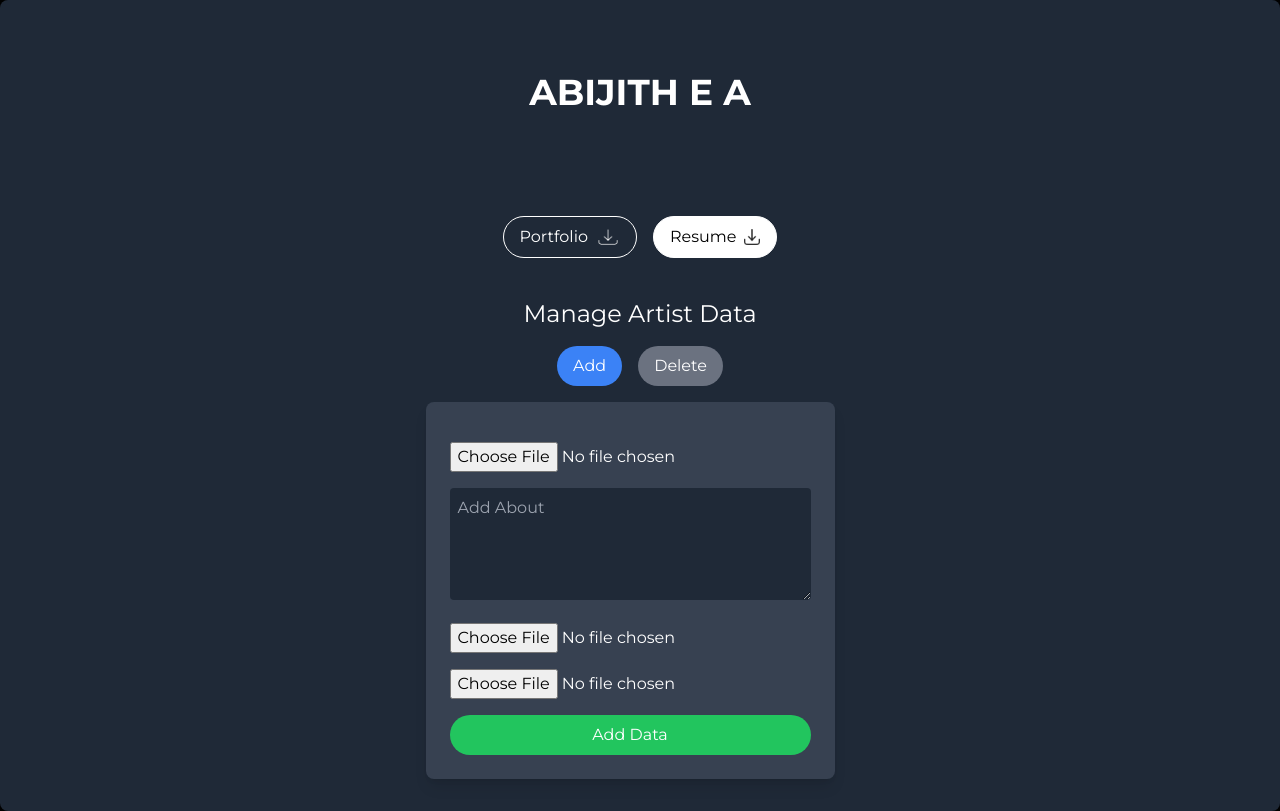
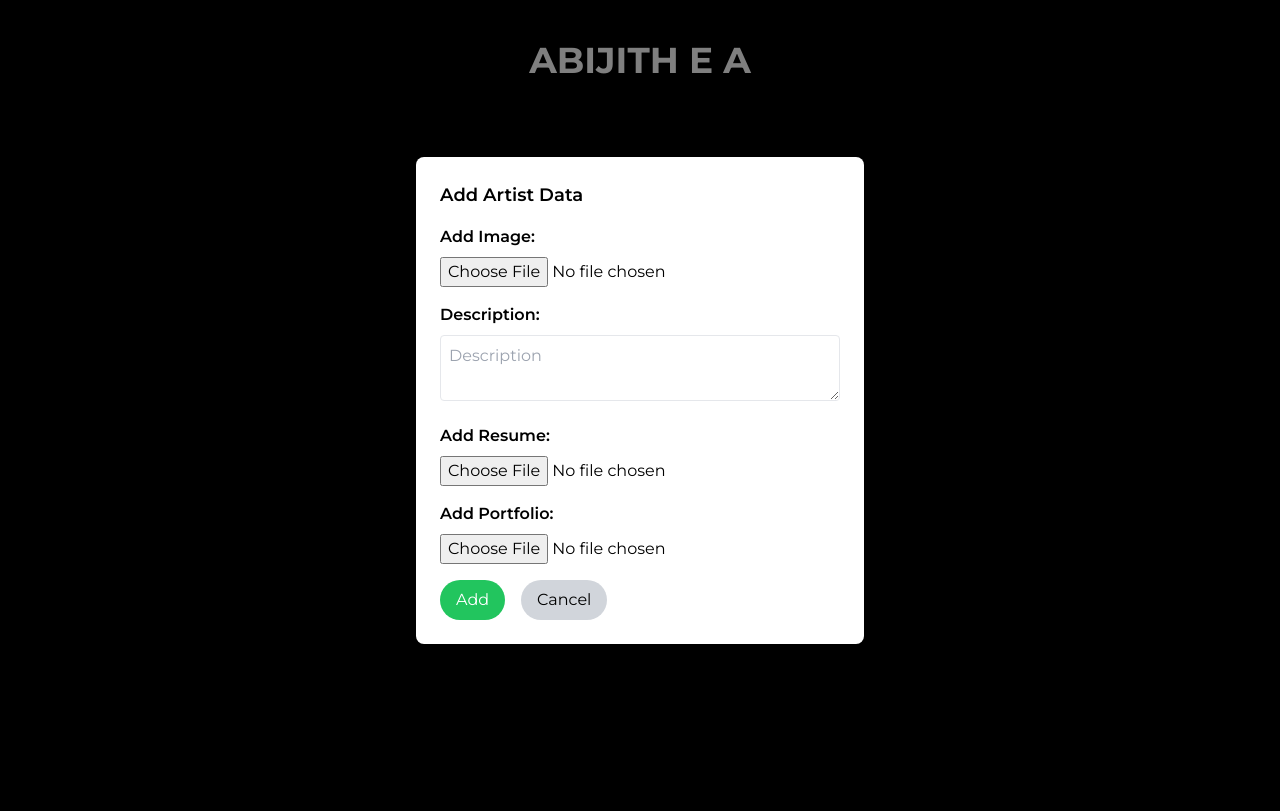
Before and after one commit to ATHULEA123/abijitheafrontend, a React (Vite) app: page /Aboutme in a window 1280 px wide. Both pictures are taken after a click on the button "Add". Built offline with nearby package versions, Linux system fonts and the light colour scheme; no server answers.

Commit message:
about admin chnaged

```diff
--- a/src/Components/AdminPanel/Aboutadmin.jsx
+++ b/src/Components/AdminPanel/Aboutadmin.jsx
@@ -1,7 +1,294 @@
+// import React, { useState, useEffect } from "react";
+// import downloadicon from "../../assets/downloadicon.png";
+// import downloadwhite from "../../assets/downloadwhite.png";
+// import axios from "axios";
+// const Aboutadmin = () => {
+//   const [artistData, setArtistData] = useState({
+//     artimage: "",
+//     about: "",
+//     resume: "",
+//     portfolio: "",
+//   });
+//   const [fileData, setFileData] = useState({
+//     artimage: null,
+//     resume: null,
+//     portfolio: null,
+//     about: "",
+//   });
+//   const [action, setAction] = useState("add");
+//   const [successMessage, setSuccessMessage] = useState("");
+//   const [loading, setLoading] = useState(false);
+//   const [errorMessage, setErrorMessage] = useState("");
+//   useEffect(() => {
+//     const fetchArtistData = async () => {
+//       try {
+//         const response = await axios.get(`${import.meta.env.VITE_BACKEND_BASE_URL}/art/artist`);
+//         setArtistData(response.data);
+//       } catch (error) {
+//         console.error("Error fetching :", error);
+//       }
+
+//     };
+//     fetchArtistData();
+//   }, []);
+//   const validateForm = () => {
+//     if (action === "add") {
+//       if (
+//         !fileData.about ||
+//         !fileData.artimage ||
+//         !fileData.resume ||
+//         !fileData.portfolio
+//       ) {
+//         setErrorMessage("Please fill in all fields before adding.");
+//         return false;
+//       }
+//     }
+//     return true;
+//   };
+//   const handleAction = async () => {
+//     if (!validateForm()) return;
+//     const formData = new FormData();
+//     if (action === "add") {
+//       formData.append("about", fileData.about);
+//       formData.append("artimage", fileData.artimage);
+//       formData.append("resume", fileData.resume);
+//       formData.append("portfolio", fileData.portfolio);
+//       setLoading(true);
+//       try {
+//         await axios.post(`${import.meta.env.VITE_BACKEND_BASE_URL}/art/artist`, formData);
+//         setSuccessMessage("Data added successfully!");
+//         setErrorMessage("");
+//         setFileData({
+//           artimage: null,
+//           resume: null,
+//           portfolio: null,
+//           about: "",
+//         });
+//       } catch (error) {
+//         console.error("Error adding data:", error);
+//         setErrorMessage("Failed to add data.");
+//       }
+
+//       setLoading(false);
+//     } else {
+//       setLoading(true);
+//       try {
+//         await axios.delete(`${import.meta.env.VITE_BACKEND_BASE_URL}/art/artist`, {
+//           data: fileData,
+//         });
+//         setSuccessMessage("Data deleted successfully!");
+//         setFileData({
+//           artimage: null,
+//           resume: null,
+//           portfolio: null,
+//           about: "",
+//         });
+//         setErrorMessage("");
+//       } catch (error) {
+//         console.error("Error deleting data:", error);
+//         setErrorMessage("Failed to delete data.");
+//       }
+
+//       setLoading(false);
+//     }
+//     const fetchArtistData = async () => {
+//       try {
+//         const response = await axios.get(`${import.meta.env.VITE_BACKEND_BASE_URL}/art/artist`);
+//         setArtistData(response.data);
+//       } catch (error) {
+//         console.error("Error fetching artist data:", error);
+//       }
+
+//     };
+//     await fetchArtistData();
+//     setTimeout(() => {
+//       setSuccessMessage("");
+//     }, 3000);
+//   };
+//   return (
+//     <div className="bg-gray-800 p-8 rounded-lg">
+//       <h1 className="text-white my-10 text-center text-4xl font-bold">
+//         ABIJITH E A
+//       </h1>
+//       <div className="flex flex-col md:flex-row gap-x-10 justify-center">
+//         <div className="text-center flex-shrink-0">
+//           {artistData.artimage && (
+//             <img
+//               src={`${import.meta.env.VITE_BACKEND_BASE_URL}/Uploads/${artistData.artimage.split("/").pop()}`}
+//               className="w-40 h-40 md:w-72 md:h-72 lg:w-96 lg:h-96 mx-auto rounded-xl object-cover"
+//               alt="Artist"
+//             />
+//           )}
+//         </div>
+//         <div className="max-w-2xl flex-grow">
+//           <p className="text-white">{artistData.about}</p>
+//         </div>
+//       </div>
+//       <div className="flex items-center justify-center gap-4 mt-10 flex-col md:flex-row">
+//         <button className="mt-6 py-2 px-4 border border-white rounded-full text-white flex items-center justify-center hover:text-black transition-colors">
+//           <a
+//             href={`${import.meta.env.VITE_BACKEND_BASE_URL}/Uploads/${artistData.portfolio.split("/").pop()}`}
+//             target="_blank"
+//             rel="noopener noreferrer"
+//             download
+//             className="text-white mr-2"
+//           >
+//             Portfolio
+//           </a>
+//           <img src={downloadwhite} alt="Right arrow" className="w-6" />
+//         </button>
+//         <button className="mt-6 py-2 px-4 border border-white rounded-full text-white flex items-center justify-center bg-white hover:text-black transition-colors">
+//           <a
+//             href={`${import.meta.env.VITE_BACKEND_BASE_URL}/Uploads/${artistData.resume.split("/").pop()}`}
+//             target="_blank"
+//             rel="noopener noreferrer"
+//             download
+//             className="text-black mr-2"
+//           >
+//             Resume
+//           </a>
+//           <img src={downloadicon} alt="Download icon" className="w-4" />
+//         </button>
+//       </div>
+//       <div className="mt-10 flex justify-center items-center flex-col">
+//         <h2 className="text-white text-2xl mb-4 text-center">
+//           Manage Artist Data
+//         </h2>
+//         {successMessage && (
+//           <div className="bg-green-500 text-white p-2 rounded mb-4 text-center">
+//             {successMessage}
+//           </div>
+//         )}
+//         {errorMessage && (
+//           <div className="bg-red-500 text-white p-2 rounded mb-4 text-center">
+//             {errorMessage}
+//           </div>
+//         )}
+//         <div className="flex justify-center gap-4 mb-4">
+//           <button
+//             onClick={() => setAction("add")}
+//             className={`py-2 px-4 ${
+//               action === "add" ? "bg-blue-500" : "bg-gray-500"
+//             } text-white rounded-full transition-all`}
+//           >
+//             Add
+//           </button>
+//           <button
+//             onClick={() => setAction("delete")}
+//             className={`py-2 px-4 ${
+//               action === "delete" ? "bg-red-500" : "bg-gray-500"
+//             } text-white rounded-full transition-all`}
+//           >
+//             Delete
+//           </button>
+//         </div>
+//         <div className="flex flex-col md:flex-row justify-center items-center gap-5">
+//           <div className="flex justify-center items-center ">
+//             <div className="bg-gray-700 p-6 rounded-lg shadow-lg w-full md:w-auto  ">
+//               <input
+//                 type="file"
+//                 onChange={(e) =>
+//                   setFileData((prev) => ({
+//                     ...prev,
+//                     artimage: e.target.files[0],
+//                   }))
+//                 }
+//                 className="mt-4 block w-full text-white"
+//               />
+//               <textarea
+//                 placeholder="Add About"
+//                 rows="4"
+//                 className="w-full p-2 mt-4 bg-gray-800 rounded text-white"
+//                 onChange={(e) =>
+//                   setFileData((prev) => ({ ...prev, about: e.target.value }))
+//                 }
+//               />
+//               <input
+//                 type="file"
+//                 onChange={(e) =>
+//                   setFileData((prev) => ({
+//                     ...prev,
+//                     resume: e.target.files[0],
+//                   }))
+//                 }
+//                 className="mt-4 block w-full text-white"
+//               />
+//               <input
+//                 type="file"
+//                 onChange={(e) =>
+//                   setFileData((prev) => ({
+//                     ...prev,
+//                     portfolio: e.target.files[0],
+//                   }))
+//                 }
+//                 className="mt-4 block w-full text-white"
+//               />
+//               <button
+//                 onClick={handleAction}
+//                 className={`mt-4 py-2 px-4 ${
+//                   action === "add" ? "bg-green-500" : "bg-red-500"
+//                 } text-white rounded-full w-full`}
+//               >
+//                 {loading
+//                   ? "Processing..."
+//                   : action === "add"
+//                   ? "Add Data"
+//                   : "Delete Data"}
+//               </button>
+//             </div>
+//           </div>
+//           <div className="flex flex-col gap-5">
+//             {fileData.artimage && (
+//               <div>
+//                 <h3 className="text-white">Image Preview:</h3>
+//                 <img
+//                   src={URL.createObjectURL(fileData.artimage)}
+//                   alt="Preview"
+//                   className="w-48 h-48 object-cover rounded-md"
+//                 />
+//               </div>
+//             )}
+//             {fileData.resume && (
+//               <div>
+//                 <h3 className="text-white">Resume Preview:</h3>
+//                 <a
+//                   href={URL.createObjectURL(fileData.resume)}
+//                   target="_blank"
+//                   rel="noopener noreferrer"
+//                   className="text-white underline"
+//                 >
+//                   View Portfolio
+//                 </a>
+//               </div>
+//             )}
+//             {fileData.portfolio && (
+//               <div>
+//                 <h3 className="text-white"> Portfolio Preview:</h3>
+//                 <a
+//                   href={URL.createObjectURL(fileData. portfolio)}
+//                   target="_blank"
+//                   rel="noopener noreferrer"
+//                   className="text-white underline"
+//                 >
+//                   View Resume
+//                 </a>
+//               </div>
+//             )}
+//           </div>
+//         </div>
+//       </div>
+//     </div>
+//   );
+// };
+// export default Aboutadmin;
+
+// Aboutadmin.js
 import React, { useState, useEffect } from "react";
+import axios from "axios";
 import downloadicon from "../../assets/downloadicon.png";
 import downloadwhite from "../../assets/downloadwhite.png";
-import axios from "axios";
+import AddArtistForm from "./AddArtistForm"; // Import the AddArtistForm component
+
 const Aboutadmin = () => {
   const [artistData, setArtistData] = useState({
     artimage: "",
@@ -9,87 +296,11 @@ const Aboutadmin = () => {
     resume: "",
     portfolio: "",
   });
-  const [fileData, setFileData] = useState({
-    artimage: null,
-    resume: null,
-    portfolio: null,
-    about: "",
-  });
-  const [action, setAction] = useState("add");
-  const [successMessage, setSuccessMessage] = useState("");
+  const [showDeletePopup, setShowDeletePopup] = useState(false);
+  const [showAddPopup, setShowAddPopup] = useState(false);
   const [loading, setLoading] = useState(false);
-  const [errorMessage, setErrorMessage] = useState("");
+
   useEffect(() => {
-    const fetchArtistData = async () => {
-      try {
-        const response = await axios.get(`${import.meta.env.VITE_BACKEND_BASE_URL}/art/artist`);
-        setArtistData(response.data);
-      } catch (error) {
-        console.error("Error fetching :", error);
-      }
-    };
-    fetchArtistData();
-  }, []);
-  const validateForm = () => {
-    if (action === "add") {
-      if (
-        !fileData.about ||
-        !fileData.artimage ||
-        !fileData.resume ||
-        !fileData.portfolio
-      ) {
-        setErrorMessage("Please fill in all fields before adding.");
-        return false;
-      }
-    }
-    return true;
-  };
-  const handleAction = async () => {
-    if (!validateForm()) return;
-    const formData = new FormData();
-    if (action === "add") {
-      formData.append("about", fileData.about);
-      formData.append("artimage", fileData.artimage);
-      formData.append("resume", fileData.resume);
-      formData.append("portfolio", fileData.portfolio);
-      setLoading(true);
-      try {
-        await axios.post(`${import.meta.env.VITE_BACKEND_BASE_URL}/art/artist`, formData);
-        setSuccessMessage("Data added successfully!");
-        setErrorMessage("");
-        setFileData({
-          artimage: null,
-          resume: null,
-          portfolio: null,
-          about: "",
-        });
-      } catch (error) {
-        console.error("Error adding data:", error);
-        setErrorMessage("Failed to add data.");
-      }
-
-      setLoading(false);
-    } else {
-      setLoading(true);
-      try {
-        await axios.delete(`${import.meta.env.VITE_BACKEND_BASE_URL}/art/artist`, {
-          data: fileData,
-        });
-        setSuccessMessage("Data deleted successfully!");
-        setFileData({
-          artimage: null,
-          resume: null,
-          portfolio: null,
-          about: "",
-        });
-        setErrorMessage("");
-      } catch (error) {
-        console.error("Error deleting data:", error);
-        setErrorMessage("Failed to delete data.");
-      }
-
-      setLoading(false);
-    }
     const fetchArtistData = async () => {
       try {
         const response = await axios.get(`${import.meta.env.VITE_BACKEND_BASE_URL}/art/artist`);
@@ -97,23 +308,42 @@ const Aboutadmin = () => {
       } catch (error) {
         console.error("Error fetching artist data:", error);
       }
+    };
+    fetchArtistData();
+  }, []);
 
+
+  const handleDelete = async () => {
+    setLoading(true);
+    try {
+      await axios.delete(`${import.meta.env.VITE_BACKEND_BASE_URL}/art/artist`);
+      setArtistData({ artimage: "", about: "Empty", resume: "No resume", portfolio: "No Portfolio" });
+      setShowDeletePopup(false);
+      alert("Artist data deleted successfully!");
+    } catch (error) {
+      console.error("Error deleting artist data:", error);
+      alert("Failed to delete artist data.");
+    } finally {
+      setLoading(false);
+    }
   };
-    await fetchArtistData();
-    setTimeout(() => {
-      setSuccessMessage("");
-    }, 3000);
+
+  const handleAddArtist = () => {
+    if (artistData.artimage || artistData.about || artistData.resume || artistData.portfolio) {
+      alert("Already have artist data.");
+    } else {
+      setShowAddPopup(true);
+    }
   };
+
   return (
-    <div className="bg-gray-800 p-8 rounded-lg">
-      <h1 className="text-white my-10 text-center text-4xl font-bold">
-        ABIJITH E A
-      </h1>
-      <div className="flex flex-col md:flex-row gap-x-10 justify-center">
+    <div className="px-4 md:px-8 lg:px-16">
+      <h1 className="text-white my-10 text-center text-4xl font-bold">ABIJITH E A</h1>
+      <div className="flex flex-col md:flex-row gap-10 justify-center">
         <div className="text-center flex-shrink-0">
           {artistData.artimage && (
             <img
-              src={`${import.meta.env.VITE_BACKEND_BASE_URL}/Uploads/${artistData.artimage.split("/").pop()}`}
+              src={`${import.meta.env.VITE_BACKEND_BASE_URL}/Uploads/${artistData.artimage}`}
               className="w-40 h-40 md:w-72 md:h-72 lg:w-96 lg:h-96 mx-auto rounded-xl object-cover"
               alt="Artist"
             />
@@ -123,13 +353,14 @@ const Aboutadmin = () => {
           <p className="text-white">{artistData.about}</p>
         </div>
       </div>
-      <div className="flex items-center justify-center gap-4 mt-10 flex-col md:flex-row">
+
+      <div className="flex flex-col items-center justify-center mt-10">
+        <div className="flex flex-col md:flex-row items-center gap-4">
           <button className="mt-6 py-2 px-4 border border-white rounded-full text-white flex items-center justify-center hover:text-black transition-colors">
             <a
-            href={`${import.meta.env.VITE_BACKEND_BASE_URL}/Uploads/${artistData.portfolio.split("/").pop()}`}
+              href={`${import.meta.env.VITE_BACKEND_BASE_URL}/Uploads/${artistData.portfolio}`}
               target="_blank"
               rel="noopener noreferrer"
-            download
               className="text-white mr-2"
             >
               Portfolio
@@ -138,10 +369,9 @@ const Aboutadmin = () => {
           </button>
           <button className="mt-6 py-2 px-4 border border-white rounded-full text-white flex items-center justify-center bg-white hover:text-black transition-colors">
             <a
-            href={`${import.meta.env.VITE_BACKEND_BASE_URL}/Uploads/${artistData.resume.split("/").pop()}`}
+              href={`${import.meta.env.VITE_BACKEND_BASE_URL}/Uploads/${artistData.resume}`}
               target="_blank"
               rel="noopener noreferrer"
-            download
               className="text-black mr-2"
             >
               Resume
@@ -149,134 +379,60 @@ const Aboutadmin = () => {
             <img src={downloadicon} alt="Download icon" className="w-4" />
           </button>
         </div>
-      <div className="mt-10 flex justify-center items-center flex-col">
-        <h2 className="text-white text-2xl mb-4 text-center">
-          Manage Artist Data
-        </h2>
-        {successMessage && (
-          <div className="bg-green-500 text-white p-2 rounded mb-4 text-center">
-            {successMessage}
-          </div>
-        )}
-        {errorMessage && (
-          <div className="bg-red-500 text-white p-2 rounded mb-4 text-center">
-            {errorMessage}
-          </div>
-        )}
-        <div className="flex justify-center gap-4 mb-4">
+
+        <div className="flex items-center justify-center gap-4 mt-8">
+          {/* Delete button triggers the popup */}
           <button
-            onClick={() => setAction("add")}
-            className={`py-2 px-4 ${
-              action === "add" ? "bg-blue-500" : "bg-gray-500"
-            } text-white rounded-full transition-all`}
+            className="py-2 px-4 bg-red-500 text-white rounded-full"
+            onClick={() => setShowDeletePopup(true)}
+          >
+            Delete
+          </button>
+          {/* Add button triggers the add popup */}
+          <button
+            className="py-2 px-4 bg-green-500 text-white rounded-full"
+            onClick={handleAddArtist}
           >
             Add
           </button>
+        </div>
+      </div>
+
+
+      {showDeletePopup && (
+        <div className="fixed inset-0 bg-black bg-opacity-50 flex justify-center items-center z-50">
+          <div className="bg-white p-6 rounded-lg shadow-lg">
+            <h2 className="text-lg font-semibold mb-4">Are you sure you want to delete the artist data?</h2>
+            <div className="flex gap-4">
               <button
-            onClick={() => setAction("delete")}
-            className={`py-2 px-4 ${
-              action === "delete" ? "bg-red-500" : "bg-gray-500"
-            } text-white rounded-full transition-all`}
+                className="py-2 px-4 bg-red-500 text-white rounded-full"
+                onClick={handleDelete}
+                disabled={loading}
               >
-            Delete
+                {loading ? "Deleting..." : "Delete"}
               </button>
-        </div>
-        <div className="flex flex-col md:flex-row justify-center items-center gap-5">
-          <div className="flex justify-center items-center ">
-            <div className="bg-gray-700 p-6 rounded-lg shadow-lg w-full md:w-auto  ">
-              <input
-                type="file"
-                onChange={(e) =>
-                  setFileData((prev) => ({
-                    ...prev,
-                    artimage: e.target.files[0],
-                  }))
-                }
-                className="mt-4 block w-full text-white"
-              />
-              <textarea
-                placeholder="Add About"
-                rows="4"
-                className="w-full p-2 mt-4 bg-gray-800 rounded text-white"
-                onChange={(e) =>
-                  setFileData((prev) => ({ ...prev, about: e.target.value }))
-                }
-              />
-              <input
-                type="file"
-                onChange={(e) =>
-                  setFileData((prev) => ({
-                    ...prev,
-                    resume: e.target.files[0],
-                  }))
-                }
-                className="mt-4 block w-full text-white"
-              />
-              <input
-                type="file"
-                onChange={(e) =>
-                  setFileData((prev) => ({
-                    ...prev,
-                    portfolio: e.target.files[0],
-                  }))
-                }
-                className="mt-4 block w-full text-white"
-              />
               <button
-                onClick={handleAction}
-                className={`mt-4 py-2 px-4 ${
-                  action === "add" ? "bg-green-500" : "bg-red-500"
-                } text-white rounded-full w-full`}
+                className="py-2 px-4 bg-gray-300 text-black rounded-full"
+                onClick={() => setShowDeletePopup(false)}
               >
-                {loading
-                  ? "Processing..."
-                  : action === "add"
-                  ? "Add Data"
-                  : "Delete Data"}
+                Cancel
               </button>
             </div>
           </div>
-          <div className="flex flex-col gap-5">
-            {fileData.artimage && (
-              <div>
-                <h3 className="text-white">Image Preview:</h3>
-                <img
-                  src={URL.createObjectURL(fileData.artimage)}
-                  alt="Preview"
-                  className="w-48 h-48 object-cover rounded-md"
+        </div>
+      )}
+
+
+      {showAddPopup && (
+        <div className="fixed inset-0 bg-black bg-opacity-50 flex justify-center items-center z-50">
+          <AddArtistForm
+            setShowAddPopup={setShowAddPopup}
+            setArtistData={setArtistData}
           />
         </div>
       )}
-            {fileData.resume && (
-              <div>
-                <h3 className="text-white">Resume Preview:</h3>
-                <a
-                  href={URL.createObjectURL(fileData.resume)}
-                  target="_blank"
-                  rel="noopener noreferrer"
-                  className="text-white underline"
-                >
-                  View Portfolio
-                </a>
-              </div>
-            )}
-            {fileData.portfolio && (
-              <div>
-                <h3 className="text-white"> Portfolio Preview:</h3>
-                <a
-                  href={URL.createObjectURL(fileData. portfolio)}
-                  target="_blank"
-                  rel="noopener noreferrer"
-                  className="text-white underline"
-                >
-                  View Resume
-                </a>
-              </div>
-            )}
-          </div>
-        </div>
-      </div>
     </div>
   );
 };
+
 export default Aboutadmin;
--- /dev/null
+++ b/src/Components/AdminPanel/AddArtistForm.jsx
@@ -0,0 +1,92 @@
+// AddArtistForm.js
+import React, { useState } from "react";
+import axios from "axios";
+
+const AddArtistForm = ({ setShowAddPopup, setArtistData }) => {
+  const [formData, setFormData] = useState({
+    artimage: null,
+    about: "",
+    resume: null,
+    portfolio: null,
+  });
+
+  const handleChange = (e) => {
+    const { name, value, files } = e.target;
+    if (name === "artimage" || name === "resume" || name === "portfolio") {
+      setFormData({ ...formData, [name]: files[0] });
+    } else {
+      setFormData({ ...formData, [name]: value });
+    }
+  };
+
+  const handleAdd = async () => {
+    const form = new FormData();
+    form.append("artimage", formData.artimage);
+    form.append("about", formData.about);
+    form.append("resume", formData.resume);
+    form.append("portfolio", formData.portfolio);
+
+    try {
+      const response = await axios.post(`${import.meta.env.VITE_BACKEND_BASE_URL}/art/artist`, form);
+      setArtistData(response.data);
+      setShowAddPopup(false);
+      alert("Artist data added successfully!");
+    } catch (error) {
+      console.error("Error adding artist data:", error);
+      alert("Failed to add artist data.");
+    }
+  };
+
+  return (
+    <div className="bg-white p-6 rounded-lg shadow-lg max-w-md w-full">
+      <h2 className="text-lg font-semibold mb-4">Add Artist Data</h2>
+
+      <label className="block mb-2 font-semibold">Add Image:</label>
+      <input
+        type="file"
+        name="artimage"
+        onChange={handleChange}
+        className="mb-4"
+      />
+
+      <label className="block mb-2 font-semibold">Description:</label>
+      <textarea
+        name="about"
+        placeholder="Description"
+        onChange={handleChange}
+        className="mb-4 w-full p-2 border rounded"
+      />
+
+      <label className="block mb-2 font-semibold">Add Resume:</label>
+      <input
+        type="file"
+        name="resume"
+        onChange={handleChange}
+        className="mb-4"
+      />
+
+      <label className="block mb-2 font-semibold">Add Portfolio:</label>
+      <input
+        type="file"
+        name="portfolio"
+        onChange={handleChange}
+        className="mb-4"
+      />
+
+      <button
+        onClick={handleAdd}
+        className="py-2 px-4 bg-green-500 text-white rounded-full"
+      >
+        Add
+      </button>
+      <button
+        onClick={() => setShowAddPopup(false)}
+        className="ml-4 py-2 px-4 bg-gray-300 text-black rounded-full"
+      >
+        Cancel
+      </button>
+    </div>
+  );
+};
+
+export default AddArtistForm;
```
Lines whose indentation alone changed are shown as unchanged.
